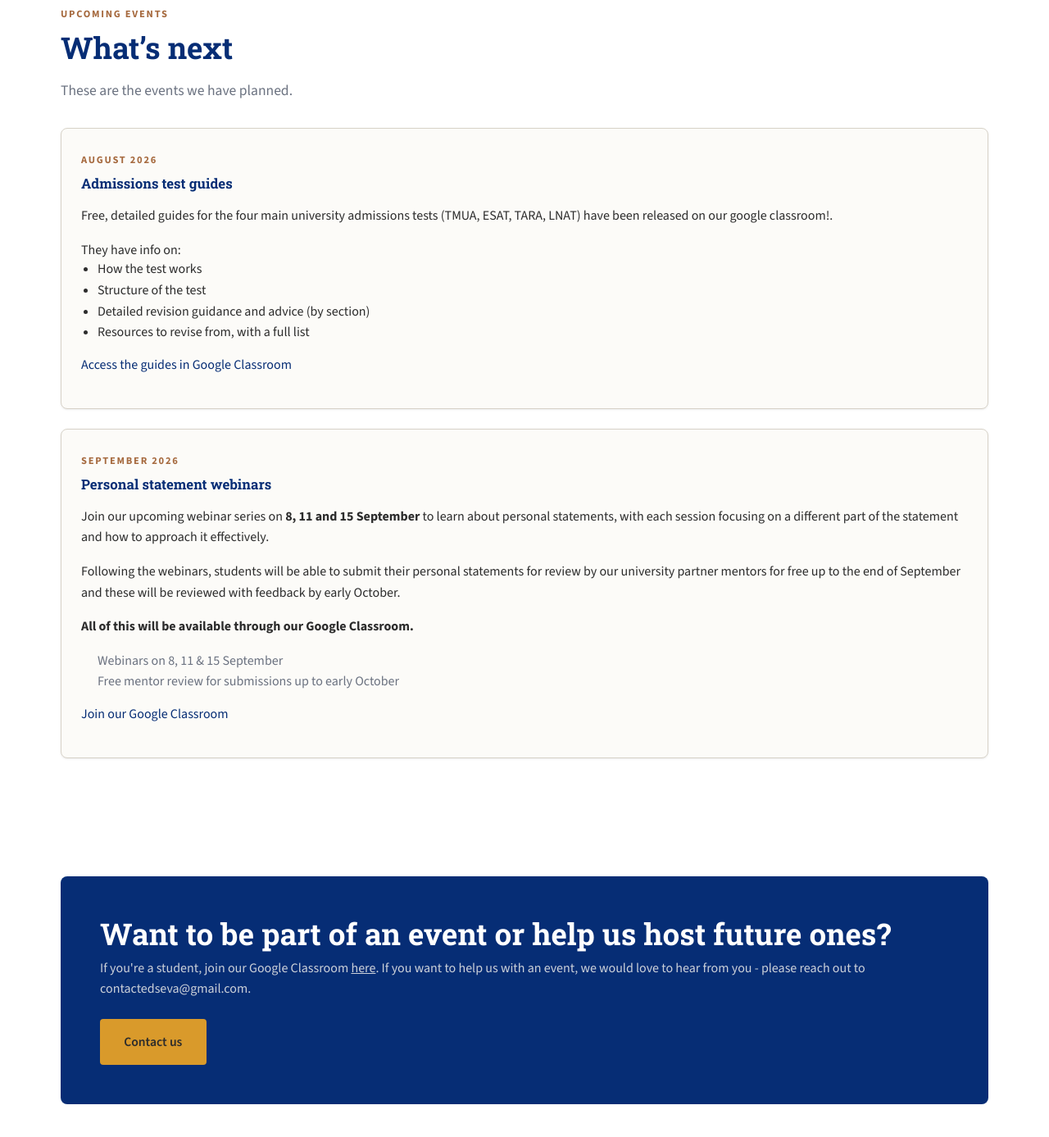
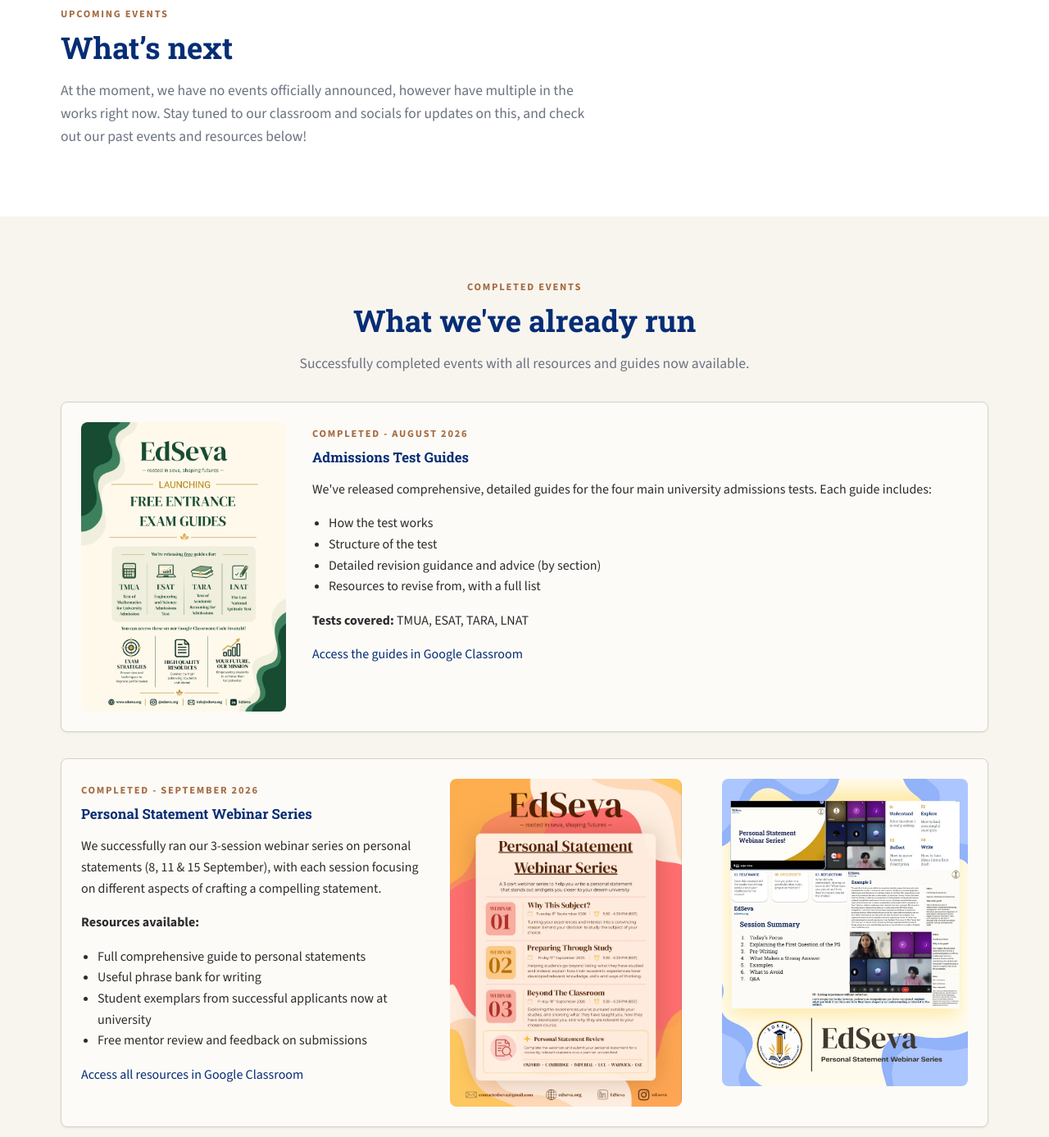
Before and after one commit to IshbirSingh/EdSeva-Website, a plain HTML site: page events.html in a window 1280 px wide. Shown: the part 533-1920 px from the top of the page at 82% size. Drawn offline with nearby package versions, Linux system fonts and the light colour scheme.

Commit message:
Update Events Page
Add completed events and clean up events page

```diff
--- a/events.html
+++ b/events.html
@@ -80,35 +80,35 @@
       <div class="section-head" data-aos="fade-up">
         <span class="eyebrow">Upcoming Events</span>
         <h2>What’s next</h2>
-        <p class="lede">These are the events we have planned.</p>
+        <p class="lede" style = "margin-bottom: -20px;">At the moment, we have no events officially announced, however have multiple in the works right now. Stay tuned to our classroom and socials for updates on this, and check out our past events and resources below!</p>
       </div>
-      <div class="grid">
-        <article class="card" data-aos="fade-up" data-aos-delay="100">
-          <p class="eyebrow">August 2026</p>
-          <h4>Admissions test guides</h4>
-          <p>Free, detailed guides for the four main university admissions tests (TMUA, ESAT, TARA, LNAT) have been released on our google classroom!.</p>
-          <p style = "margin-bottom: -10px;">They have info on:</p>
-          <ul style="list-style: disc; padding-left: 1.25rem; margin-top: 0.5rem;">
-            <li>How the test works</li>
-            <li>Structure of the test</li>
-            <li>Detailed revision guidance and advice (by section)</li>
-            <li>Resources to revise from, with a full list</li>
-          </ul>
-          <p style="margin-top: 0.9rem;"><a href="https://classroom.google.com/c/ODcwNTE3MjA2MjIx?cjc=i6vutabl" target="_blank" rel="noopener">Access the guides in Google Classroom</a></p>
-        </article>
+<!--      <div class="grid">-->
+<!--        <article class="card" data-aos="fade-up" data-aos-delay="100">-->
+<!--          <p class="eyebrow">August 2026</p>-->
+<!--          <h4>Admissions test guides</h4>-->
+<!--          <p>Free, detailed guides for the four main university admissions tests (TMUA, ESAT, TARA, LNAT) have been released on our google classroom!.</p>-->
+<!--          <p style = "margin-bottom: -10px;">They have info on:</p>-->
+<!--          <ul style="list-style: disc; padding-left: 1.25rem; margin-top: 0.5rem;">-->
+<!--            <li>How the test works</li>-->
+<!--            <li>Structure of the test</li>-->
+<!--            <li>Detailed revision guidance and advice (by section)</li>-->
+<!--            <li>Resources to revise from, with a full list</li>-->
+<!--          </ul>-->
+<!--          <p style="margin-top: 0.9rem;"><a href="https://classroom.google.com/c/ODcwNTE3MjA2MjIx?cjc=i6vutabl" target="_blank" rel="noopener">Access the guides in Google Classroom</a></p>-->
+<!--        </article>-->
 
-        <article class="card" data-aos="fade-up">
-          <p class="eyebrow">September 2026</p>
-          <h4>Personal statement webinars</h4>
-          <p>Join our upcoming webinar series on <strong>8, 11 and 15 September</strong> to learn about personal statements, with each session focusing on a different part of the statement and how to approach it effectively.</p>
-          <p>Following the webinars, students will be able to submit their personal statements for review by our university partner mentors for free up to the end of September and these will be reviewed with feedback by early October.</p>
-          <p><strong>All of this will be available through our Google Classroom.</strong></p>
-          <ul style="margin: 0.75rem 0 0 1.25rem; color: var(--color-text-muted);">
-            <li>Webinars on 8, 11 &amp; 15 September</li>
-            <li>Free mentor review for submissions up to early October</li>
-          </ul>
-          <p style="margin-top: 0.9rem;"><a href="https://classroom.google.com/c/ODcwNTE3MjA2MjIx?cjc=i6vutabl" target="_blank" rel="noopener">Join our Google Classroom</a></p>
-        </article>
+<!--        <article class="card" data-aos="fade-up">-->
+<!--          <p class="eyebrow">September 2026</p>-->
+<!--          <h4>Personal statement webinars</h4>-->
+<!--          <p>Join our upcoming webinar series on <strong>8, 11 and 15 September</strong> to learn about personal statements, with each session focusing on a different part of the statement and how to approach it effectively.</p>-->
+<!--          <p>Following the webinars, students will be able to submit their personal statements for review by our university partner mentors for free up to the end of September and these will be reviewed with feedback by early October.</p>-->
+<!--          <p><strong>All of this will be available through our Google Classroom.</strong></p>-->
+<!--          <ul style="margin: 0.75rem 0 0 1.25rem; color: var(&#45;&#45;color-text-muted);">-->
+<!--            <li>Webinars on 8, 11 &amp; 15 September</li>-->
+<!--            <li>Free mentor review for submissions up to early October</li>-->
+<!--          </ul>-->
+<!--          <p style="margin-top: 0.9rem;"><a href="https://classroom.google.com/c/ODcwNTE3MjA2MjIx?cjc=i6vutabl" target="_blank" rel="noopener">Join our Google Classroom</a></p>-->
+<!--        </article>-->
         <!--
         Original event card structure (commented out while there are no events):
         <article class="card" data-aos="fade-up" data-aos-delay="0">
@@ -128,41 +128,70 @@
     </div>
   </section>
 
-  <!-- PAST EVENTS -->
-<!--  <section class="section section&#45;&#45;cream">-->
-<!--    <div class="container">-->
-<!--      <div class="section-head section-head&#45;&#45;center" data-aos="fade-up">-->
-<!--        <span class="eyebrow">Past Events</span>-->
-<!--        <h2>What we’ve already run</h2>-->
-<!--        <p class="lede">The events we’ve successfully been able to run previously.</p>-->
-<!--      </div>-->
-<!--      <div class="grid">-->
-<!--        <article class="card" data-aos="fade-up">-->
-<!--          <p class="eyebrow">No past events</p>-->
-<!--          <h4>Nothing to show yet</h4>-->
-<!--          <p>We haven't run any public events yet. Follow us or join the Google Classroom to be the first to hear about upcoming workshops and sessions.</p>-->
-<!--        </article>-->
-<!--        &lt;!&ndash;-->
-<!--        Original past event cards (commented out):-->
-<!--        <article class="card" data-aos="fade-up" data-aos-delay="0">-->
-<!--          <p class="eyebrow">Date</p>-->
-<!--          <h4>placeholder</h4>-->
-<!--          <p>placeholder</p>-->
-<!--        </article>-->
-<!--        <article class="card" data-aos="fade-up" data-aos-delay="100">-->
-<!--          <p class="eyebrow">Date</p>-->
-<!--          <h4>placeholder</h4>-->
-<!--          <p>placeholder</p>-->
-<!--        </article>-->
-<!--        <article class="card" data-aos="fade-up" data-aos-delay="200">-->
-<!--          <p class="eyebrow">Date</p>-->
-<!--          <h4>placeholder</h4>-->
-<!--          <p>placeholder</p>-->
-<!--        </article>-->
-<!--        &ndash;&gt;-->
-<!--      </div>-->
-<!--    </div>-->
-<!--  </section>-->
+  <!-- COMPLETED EVENTS -->
+  <section class="section section--cream">
+    <div class="container">
+      <div class="section-head section-head--center" data-aos="fade-up">
+        <span class="eyebrow">Completed Events</span>
+        <h2>What we've already run</h2>
+        <p class="lede">Successfully completed events with all resources and guides now available.</p>
+      </div>
+      <style>
+        @media (max-width: 768px) {
+          .event-card-desktop {
+            grid-template-columns: 1fr !important;
+          }
+          .event-card-desktop img {
+            max-height: 250px !important;
+          }
+        }
+      </style>
+      <div style="display: grid; grid-template-columns: 1fr; gap: 2rem;">
+        <!-- Admissions Test Guides Event -->
+        <article class="card event-card-desktop" data-aos="fade-up" style="display: grid; grid-template-columns: 250px 1fr; gap: 2rem; align-items: start;">
+          <div style="flex-shrink: 0; display: flex; justify-content: center; align-items: flex-start;">
+            <img src="images/posters/EdSeva%20Admissions%20Test%20Poster%202.png" alt="EdSeva Admissions Test Guides Poster" style="width: auto; max-height: 400px; object-fit: contain; border-radius: 0.5rem;">
+          </div>
+          <div>
+            <p class="eyebrow">Completed - August 2026</p>
+            <h4>Admissions Test Guides</h4>
+            <p>We've released comprehensive, detailed guides for the four main university admissions tests. Each guide includes:</p>
+            <ul style="list-style: disc; padding-left: 1.25rem; margin-top: 0.5rem; margin-bottom: 1rem;">
+              <li>How the test works</li>
+              <li>Structure of the test</li>
+              <li>Detailed revision guidance and advice (by section)</li>
+              <li>Resources to revise from, with a full list</li>
+            </ul>
+            <p><strong>Tests covered:</strong> TMUA, ESAT, TARA, LNAT</p>
+            <p style="margin-top: 0.9rem;"><a href="https://classroom.google.com/c/ODcwNTE3MjA2MjIx?cjc=i6vutabl" target="_blank" rel="noopener">Access the guides in Google Classroom</a></p>
+          </div>
+        </article>
+
+        <!-- Personal Statement Webinar Series Event -->
+        <article class="card event-card-desktop" data-aos="fade-up" data-aos-delay="100" style="display: grid; grid-template-columns: 1fr 300px 300px; gap: 2rem; align-items: start;">
+          <div>
+            <p class="eyebrow">Completed - September 2026</p>
+            <h4>Personal Statement Webinar Series</h4>
+            <p>We successfully ran our 3-session webinar series on personal statements (8, 11 &amp; 15 September), with each session focusing on different aspects of crafting a compelling statement.</p>
+            <p style="margin-bottom: 1rem;"><strong>Resources available:</strong></p>
+            <ul style="list-style: disc; padding-left: 1.25rem; margin-bottom: 1rem;">
+              <li>Full comprehensive guide to personal statements</li>
+              <li>Useful phrase bank for writing</li>
+              <li>Student exemplars from successful applicants now at university</li>
+              <li>Free mentor review and feedback on submissions</li>
+            </ul>
+            <p><a href="https://classroom.google.com/c/ODcwNTE3MjA2MjIx?cjc=i6vutabl" target="_blank" rel="noopener">Access all resources in Google Classroom</a></p>
+          </div>
+          <div style="flex-shrink: 0;">
+            <img src="images/posters/EdSeva%20Personal%20Statement%20Poster.jpg" alt="EdSeva Personal Statement Webinar Series Poster" style="width: auto; max-height: 400px; object-fit: contain; border-radius: 0.5rem;">
+          </div>
+          <div style="flex-shrink: 0;">
+            <img src="images/posters/EdSeva%20Personal%20Statement%20Series%20Review.jpg" alt="EdSeva Personal Statement Series Review" style="width: auto; max-height: 400px; object-fit: contain; border-radius: 0.5rem;">
+          </div>
+        </article>
+      </div>
+    </div>
+  </section>
 
    <section class="section">
      <div class="container">
```
Also changed, not shown: images/posters/EdSeva Admissions Test Poster 2.png (added), images/posters/EdSeva Personal Statement Poster.jpg (added), images/posters/EdSeva Personal Statement Series Review.jpg (added).
